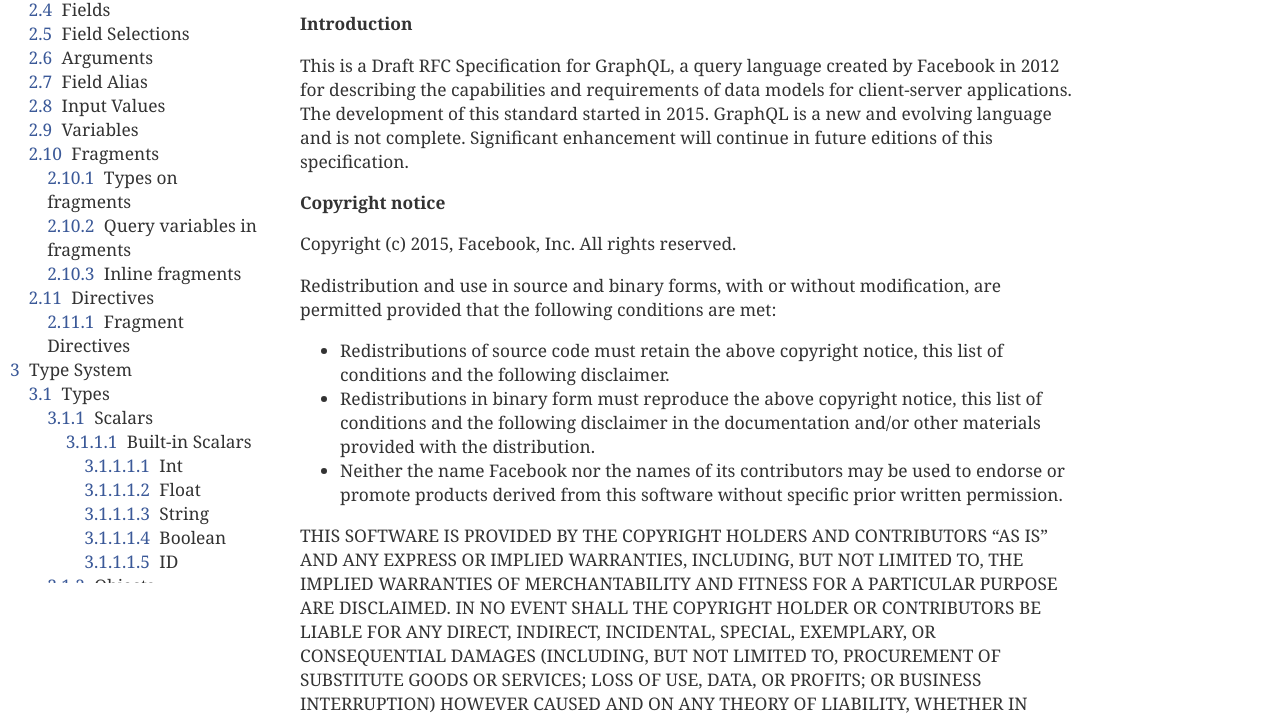
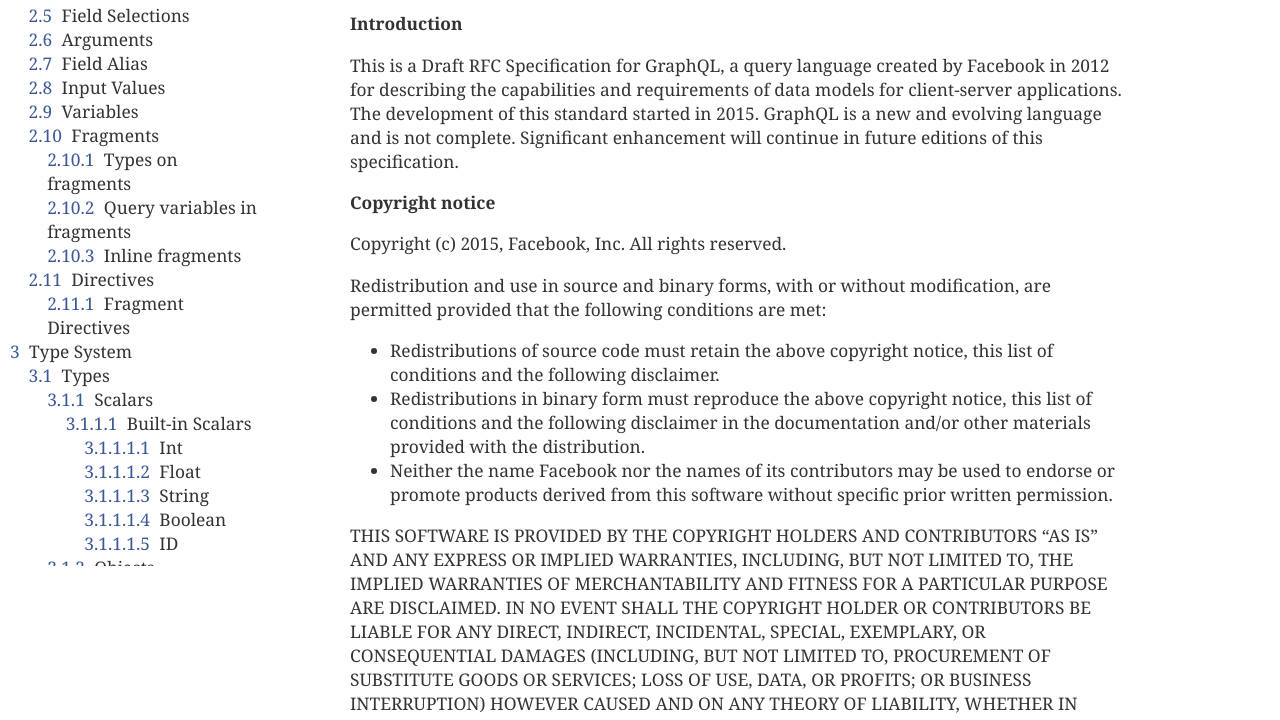
Before and after one commit to graphql/graphql-spec, a plain HTML site: page index.html in a window 1280 px wide. Shown: the part 234-954 px from the top of the page. Drawn offline with Linux system fonts and the light colour scheme.

Commit message:
no-overlap

```diff
--- a/spec.css
+++ b/spec.css
@@ -1,7 +1,7 @@
 body {
   color: #333333;
   font: 13pt/18pt Cambria, "Palatino Linotype", Palatino, "Liberation Serif", serif;
-  margin-left: 300px ;
+  margin-left: 350px ;
   max-width: 780px;
 }
 
@@ -72,7 +72,6 @@
 /* Table of contents */
 
 .spec-toc {
-  margin: 1em 0 3em;
   position: fixed;
   top: 0;
   left: 0;
```
